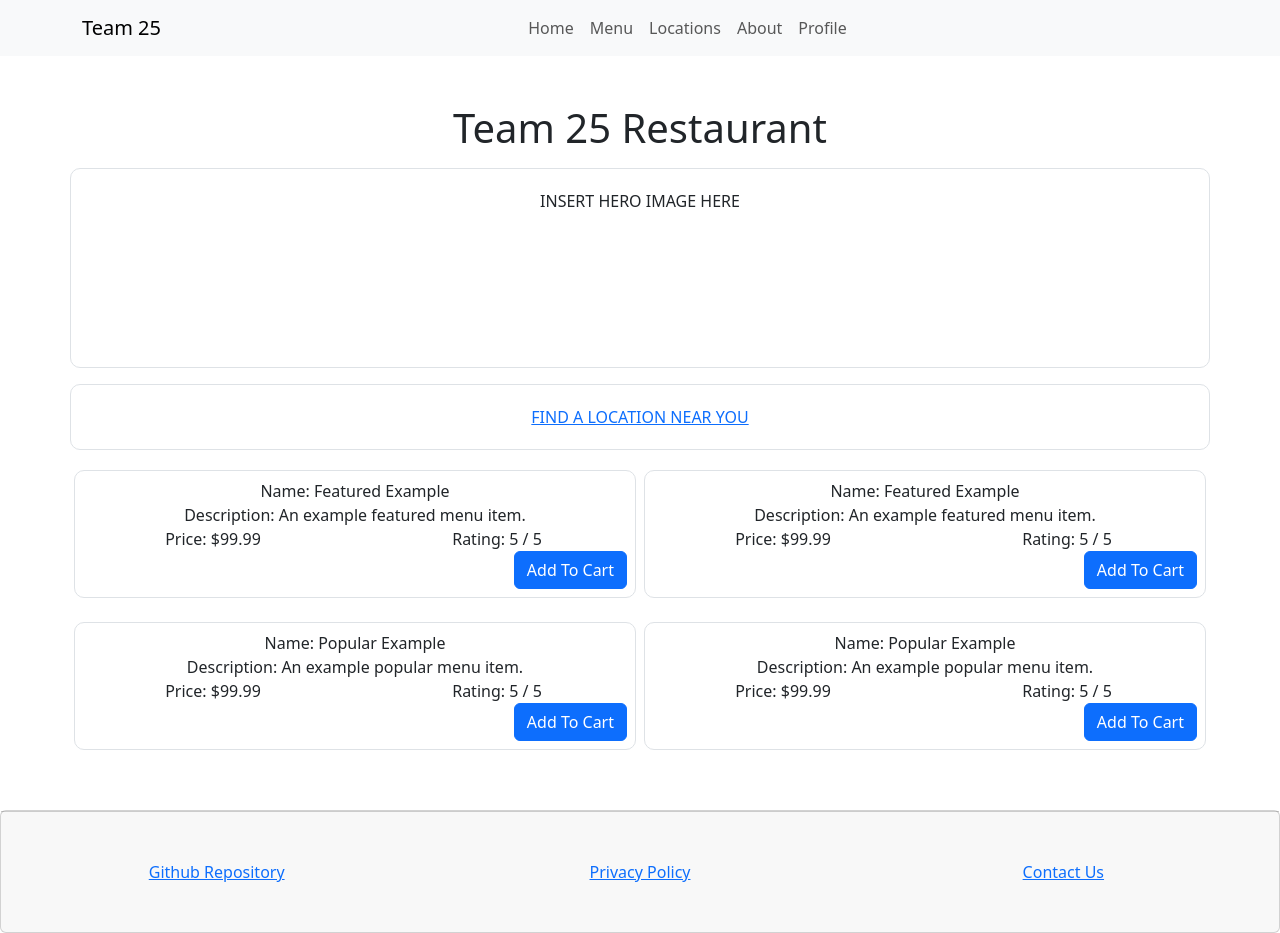
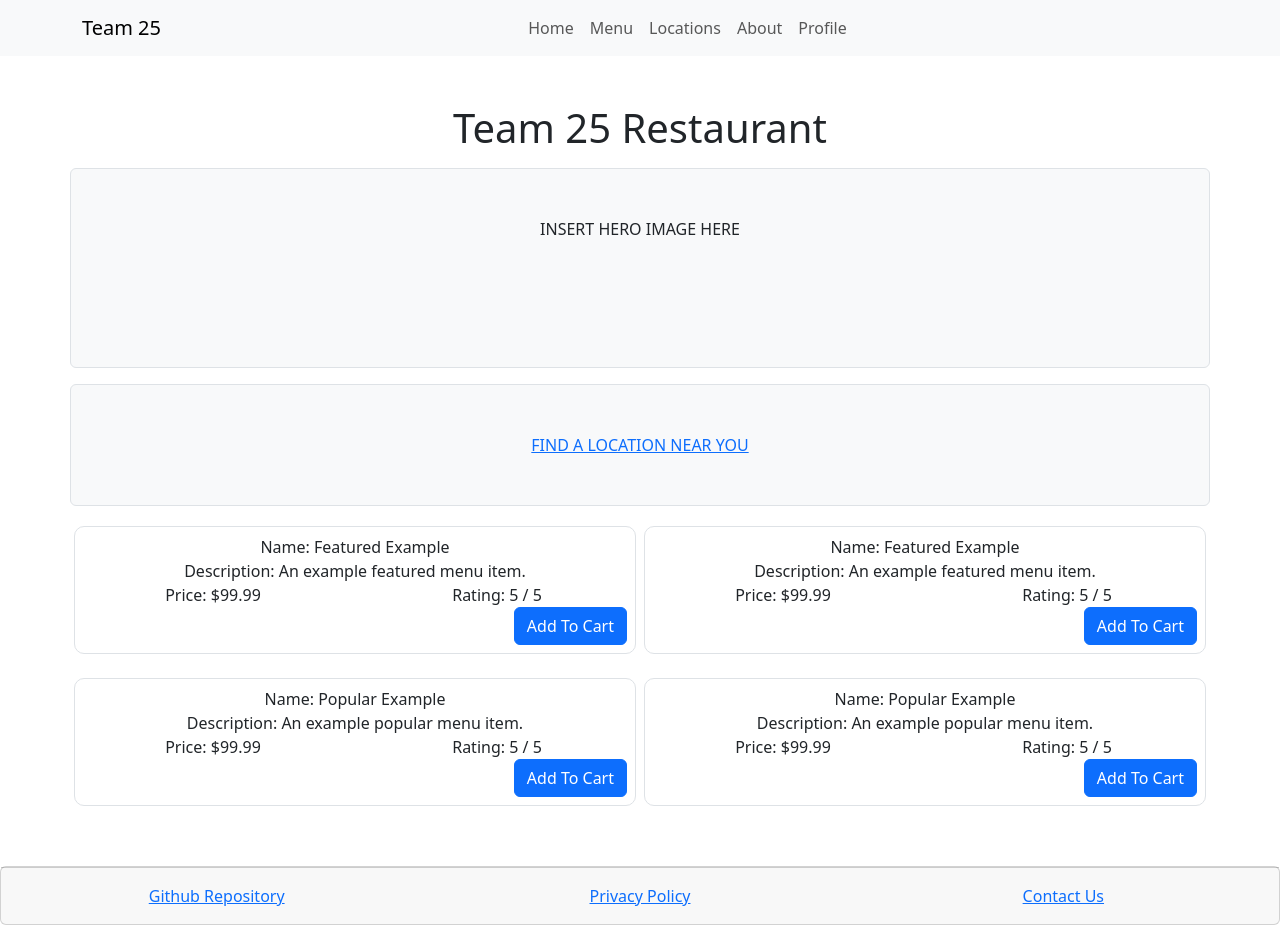
Before and after one commit to chingu-voyages/v50-tier3-team-25, a React (Vite) app in the folder front/: page / in a window 1280 px wide. Built offline with nearby package versions, Linux system fonts and the light colour scheme; no server answers.

Commit message:
minor css styling

```diff
--- a/front/src/App.jsx
+++ b/front/src/App.jsx
@@ -11,7 +11,7 @@ import MenuItem from "./MenuItem";
 
 const Title = () => {
   return (
-    <h1>
+    <h1 className="text-center">
       Team 25 Restaurant
     </h1>
   )
@@ -21,7 +21,7 @@ function Hero() {
   return (
     <Container className="py-2">
       <Row>
-        <Col className="border hero rounded-edge">
+        <Col className="border hero rounded bg-light text-center p-5">
           INSERT HERO IMAGE HERE
         </Col>
       </Row>
@@ -33,7 +33,7 @@ function StoreFinder() {
   return (
     <Container className="py-2">
       <Row>
-        <Col className="border rounded-edge">
+        <Col className="border rounded bg-light text-center p-5">
           <Link to={"/locations"}>FIND A LOCATION NEAR YOU</Link>
         </Col>
       </Row>
--- a/front/src/Footer.jsx
+++ b/front/src/Footer.jsx
@@ -5,7 +5,7 @@ import { Card, Row, Col } from "react-bootstrap";
 const Footer = () => {
     return (
         <Card className="text-center">
-            <Card.Footer className="text-center py-5">
+            <Card.Footer className="text-center py-3">
                 <Row>
                     <Col className="">
                         <a href="https://github.com/chingu-voyages/v50-tier3-team-25" target="_blank" rel="noopener noreferrer">
--- a/front/src/MapLocations.jsx
+++ b/front/src/MapLocations.jsx
@@ -84,7 +84,7 @@ const MapLocations = () => {
         <Container className="d-flex align-items-center justify-content-center flex-column">
             <div style={{ height: '75vh', width: '75%', margin: '0 auto' }} className="mb-5">
                 <APIProvider apiKey={googleKey} mapId={mapId}>
-                    <h3 className="d-flex align-items-center justify-content-center flex-column">Locations Across the USA</h3>
+                    <h3 className="display-6 d-flex align-items-center justify-content-center flex-column">Locations Across the USA</h3>
                     <Map defaultCenter={center} defaultZoom={4.5} >
                         {locations.map(location => (
                             <Marker
```
